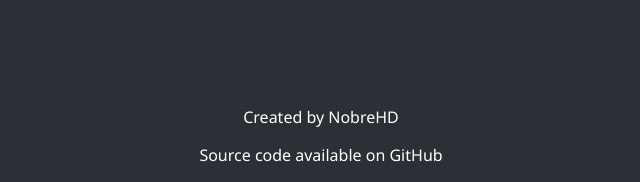
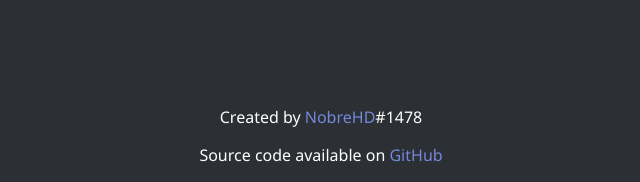
Before and after one commit to NobreHD/Discord-Server-Count, a Flask app: template templates/index.html in a window 1280 px wide. Shown: the part 618-800 px from the top of the page, without its empty margins (319-959 px from the left). Run offline with Flask 2, Linux system fonts and the light colour scheme; the template is opened without the code that fills it, so the values that code supplies are empty; some libraries are stand-ins or nearby versions.

Commit message:
CSS and credits changes

```diff
--- a/templates/index.html
+++ b/templates/index.html
@@ -85,17 +85,18 @@
             text-align: center;
         }
 
-        a {
-            color: #fff;
+        a, a:link {
+            color: #7289da;
             text-decoration: none;
         }
 
-        a:hover{
-            text-decoration: underline;
+        a:visited{
+            color: #7289da;
         }
 
-        a:visited{
-            color: #fff;
+        a:hover, a:focus{
+            text-decoration: underline;
+            color: #5f73bc;
         }
 
         .tooltip {
@@ -165,7 +166,7 @@
     </div>
     <div id="footer">
         <div>
-            <p>Created by <a href="https://github.com/NobreHD">NobreHD</a></p>
+            <p>Created by <a href="https://github.com/NobreHD">NobreHD</a>#1478</p>
             <p>Source code available on <a href="https://github.com/NobreHD/Discord-Server-Count"> GitHub</a></p>
         </div>
     </div>
```
